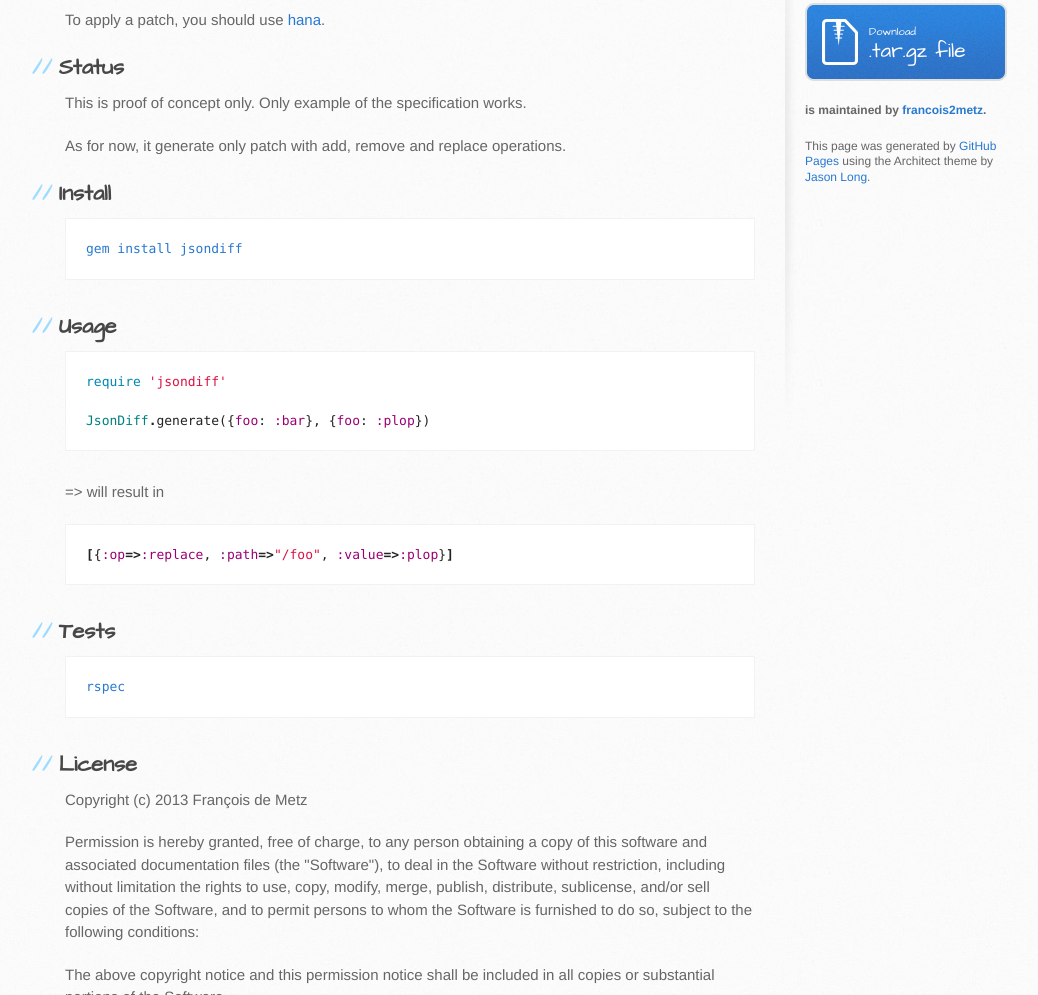
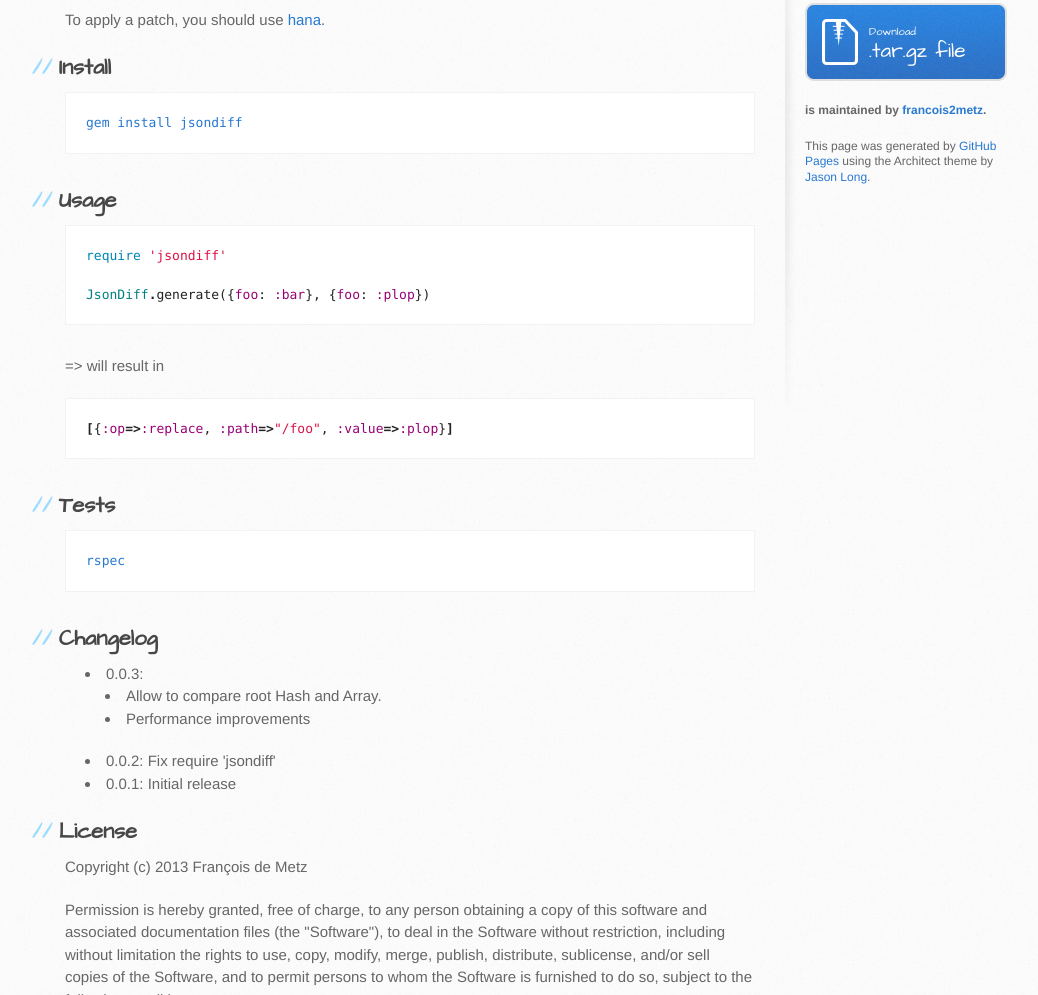
Before and after one commit to francois2metz/jsondiff, a plain HTML site: page index.html in a window 1280 px wide. Shown: the part 329-1324 px from the top of the page, without its empty margins (105-1143 px from the left). Drawn offline with Linux system fonts and the light colour scheme.

Commit message:
Create gh-pages branch via GitHub

```diff
--- a/index.html
+++ b/index.html
@@ -34,12 +34,6 @@
 
 <p>To apply a patch, you should use <a href="https://github.com/tenderlove/hana">hana</a>.</p>
 
-<h2>Status</h2>
-
-<p>This is proof of concept only. Only example of the specification works.</p>
-
-<p>As for now, it generate only patch with <em>add</em>, <em>remove</em> and <em>replace</em>  operations.</p>
-
 <h2>Install</h2>
 
 <pre><code>gem install jsondiff
@@ -62,7 +56,19 @@
 <pre><code>rspec
 </code></pre>
 
-<h2>License</h2>
+<h2>Changelog</h2>
+
+<ul>
+<li>0.0.3:
+
+<ul>
+<li>Allow to compare root Hash and Array.</li>
+<li>Performance improvements</li>
+</ul>
+</li>
+<li>0.0.2: Fix require 'jsondiff'</li>
+<li>0.0.1: Initial release</li>
+</ul><h2>License</h2>
 
 <p>Copyright (c) 2013 François de Metz</p>
 
```
Also changed, not shown: params.json (+1 -1 lines).
